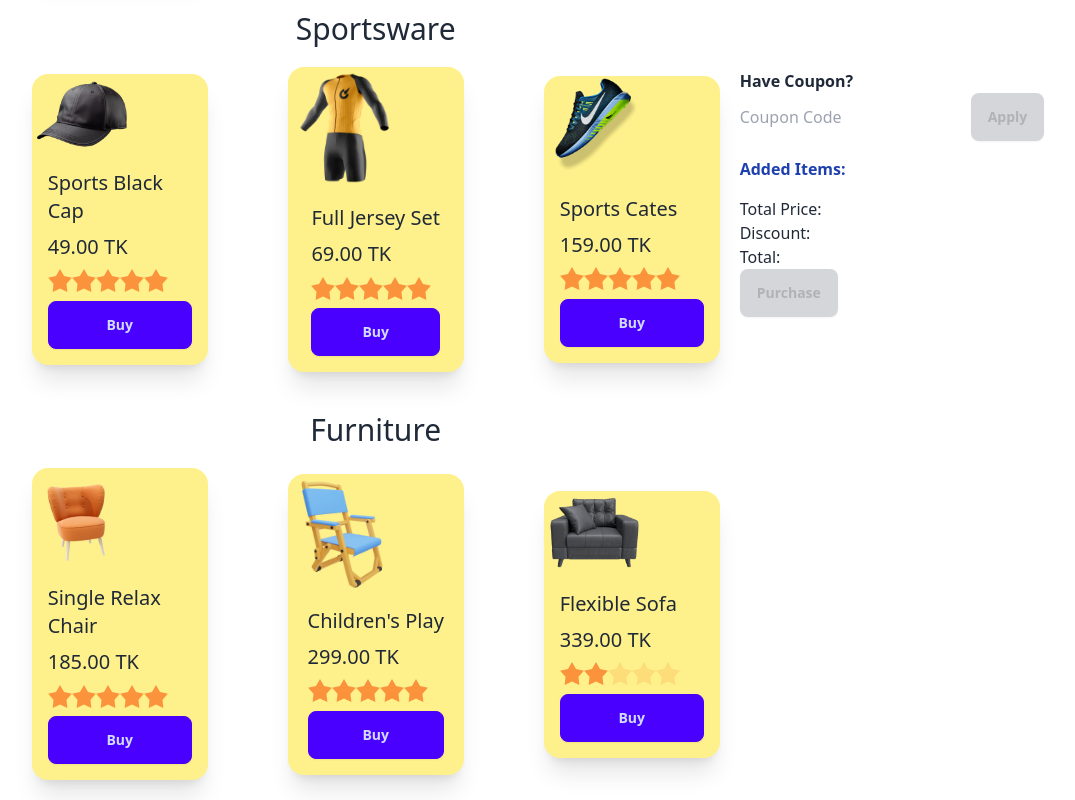
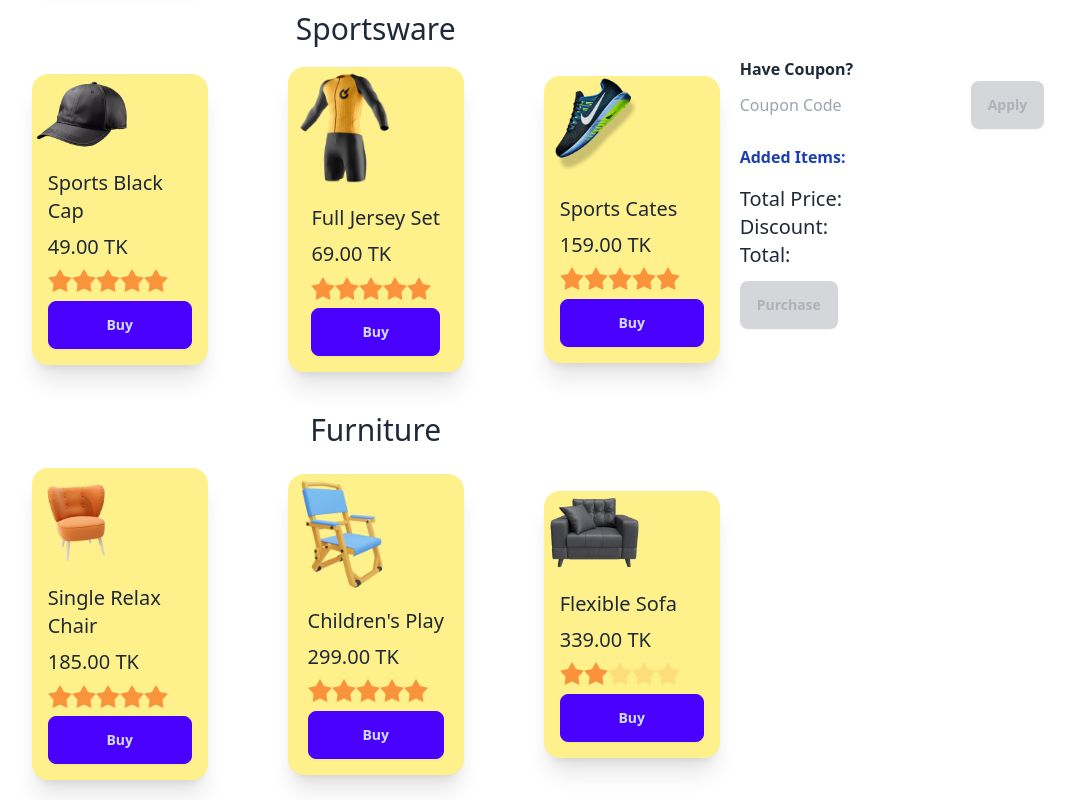
Before and after one commit to nooraalam1/summer_sale_02, a plain HTML site: page index.html in a window 1280 px wide. Shown: the part 1105-1905 px from the top of the page, without its empty margins (112-1187 px from the left). Drawn offline with nearby package versions, Linux system fonts and the light colour scheme.

Commit message:
All Done

```diff
--- a/index.html
+++ b/index.html
@@ -296,12 +296,12 @@
                     <div>
                         <div id="" class="my-4 text-blue-800 font-bold">Added Items:</div>
                         <div id="item-list" class="my-4 text-red-800 font-bold"></div>
-                        <h1>
+                        <h1 class="text-xl">
                             Total Price: <span id="TP"></span>
                         </h1>
-                        <h1>Discount: <span id="disCount"></span> </h1>
-                        <h1>Total: <span id="PriceAfterDisc"></span></h1>
-                        <button class=" btn btn-secondary" id="purchase" disabled
+                        <h1 class="text-xl">Discount: <span id="disCount"></span> </h1>
+                        <h1 class="text-xl">Total: <span id="PriceAfterDisc"></span></h1>
+                        <button class=" btn btn-secondary mt-3" id="purchase" disabled
                             onclick="my_modal_4.showModal()">Purchase</button>
                     </div>
                 </div>
@@ -311,11 +311,9 @@
     <!-- Modal Section -->
 
     <div class="">
-        <!-- You can open the modal using ID.showModal() method -->
-
         <dialog id="my_modal_4" class="modal">
-            <div class="modal-box w-11/12 max-w-5xl">
-                <div class="">
+            <div class="modal-box ">
+                <div class="flex-1 justify-center items-center">
                     <img src="./images/congo.png" alt="">
                     <h1 class="text-3xl">Congratulations!</h1>
                 </div>
```
